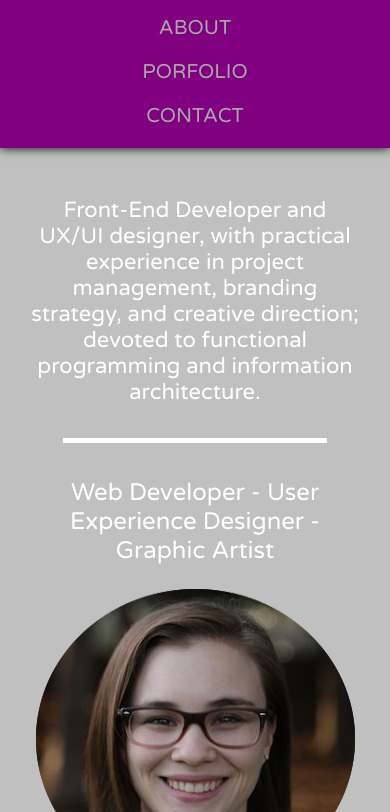
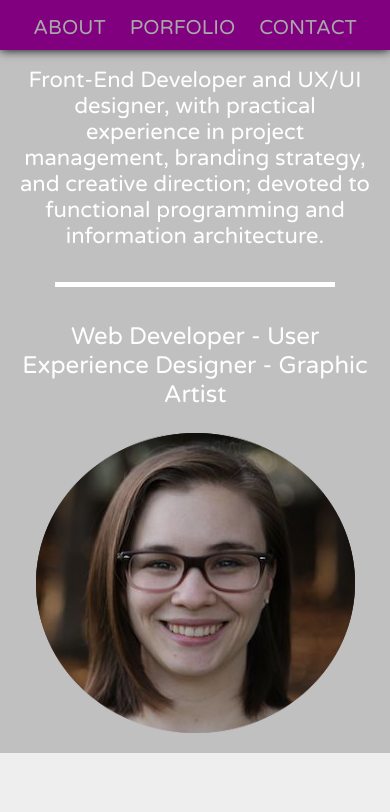
Before and after one commit to bugdlr/FCCportfolio, a plain HTML site: page index.html in a window 390 px wide. Shown: the part 75-887 px from the top of the page. Drawn offline with Linux system fonts and the light colour scheme.

Commit message:
hid nav on mobile

```diff
--- a/index.html
+++ b/index.html
@@ -70,10 +70,10 @@
     </div>
   </div>
     <footer>
-      <div class="foot-section">
+      <!-- <div class="foot-section">
         <p>About this page</p>
         <p>Around the web</p>
-      </div>
+      </div> -->
       <div class="copy">
         <p id="copywrite"></p>
       </div>
--- a/style.css
+++ b/style.css
@@ -8,6 +8,7 @@
 
 
 body {
+  display: block;
   background-color: gray;
   font-family: "Varela Round";
   margin: 0 auto;
@@ -16,22 +17,22 @@ body {
 
 /* Header */
 h1 {
+  display: block;
   color: white;
+  width: 100%;
   text-align: center;
 }
 
 .navbar {
   width: 100%;
-  padding-bottom: 10px;
   background-color: purple;
-  position: fixed;
+  position: absolute;
   top: 0;
   box-shadow: 0 0 10px 0 black;
 }
 
 .nav-contents {
-  display: flex;
-  flex-direction: column;
+  display: block;
   text-align: center;
   max-width: 1024px;
   margin: 0 auto;
@@ -39,12 +40,15 @@ h1 {
 }
 
 .navbar ul {
+  display: none;
   color: darkgray;
   font-size: 20px;
   margin: auto;
   padding: 10px;
   -webkit-padding-start: 10px;
 }
+
+
 
 .navbar ul:hover {
   -webkit-box-shadow:inset 0px 0px 0px 2px #888;
@@ -67,8 +71,8 @@ h1 {
 .about-section {
   display: flex;
   flex-direction: column;
-  padding: 30px;
-  margin-top: 120px;
+  padding: 20px;
+  /*margin-top: 120px;*/
   text-align: center;
 }
 
@@ -157,7 +161,7 @@ outline: none;
 
 #submit {
   font-size: 22px;
-  margin-top: 30px;
+  margin: 30px 0;
   width: 100px;
   border: 1px solid #555;
   color: #555;
@@ -207,6 +211,13 @@ footer {
 
 /* Media Queries */
 
+@media (max-width: 768px) {
+  .navbar:hover ul {
+    display: inline-block;
+    width: inherit;
+  }
+}
+
 @media (min-width: 1023px) {
   .about-section {
     margin-top: 0;
@@ -231,16 +242,19 @@ footer {
 
 @media (min-width: 769px) {
   .nav-contents {
+    display: flex;
     flex-direction: row;
     }
 
   h1 {
+    display: flex;
     text-align: left;
     padding-left: 20px;
     width: 60%;
     }
 
   .navbar ul {
+    display: flex;
     padding: 10px 20px;
     margin-right: 50px;
     justify-content: space-between;
```
